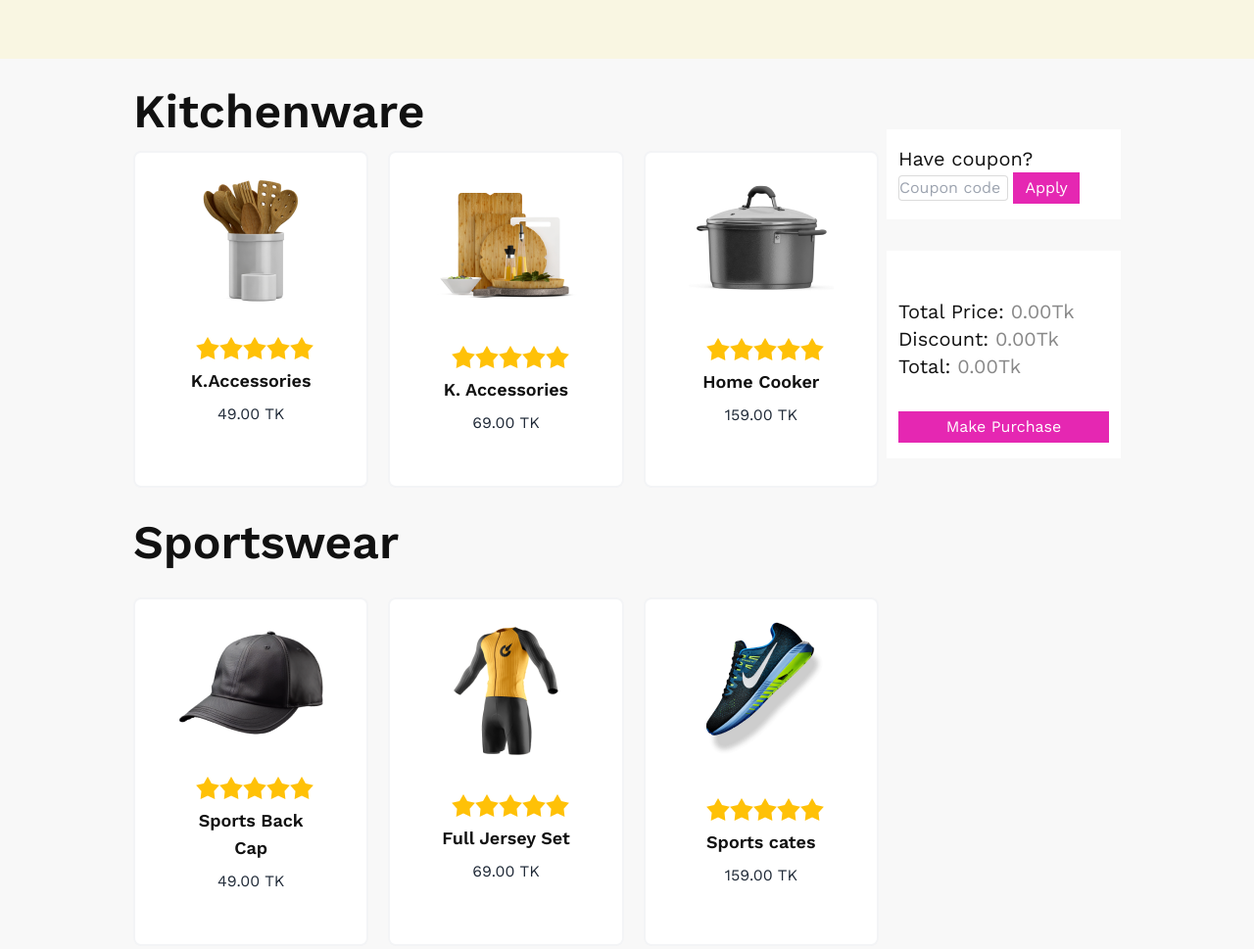
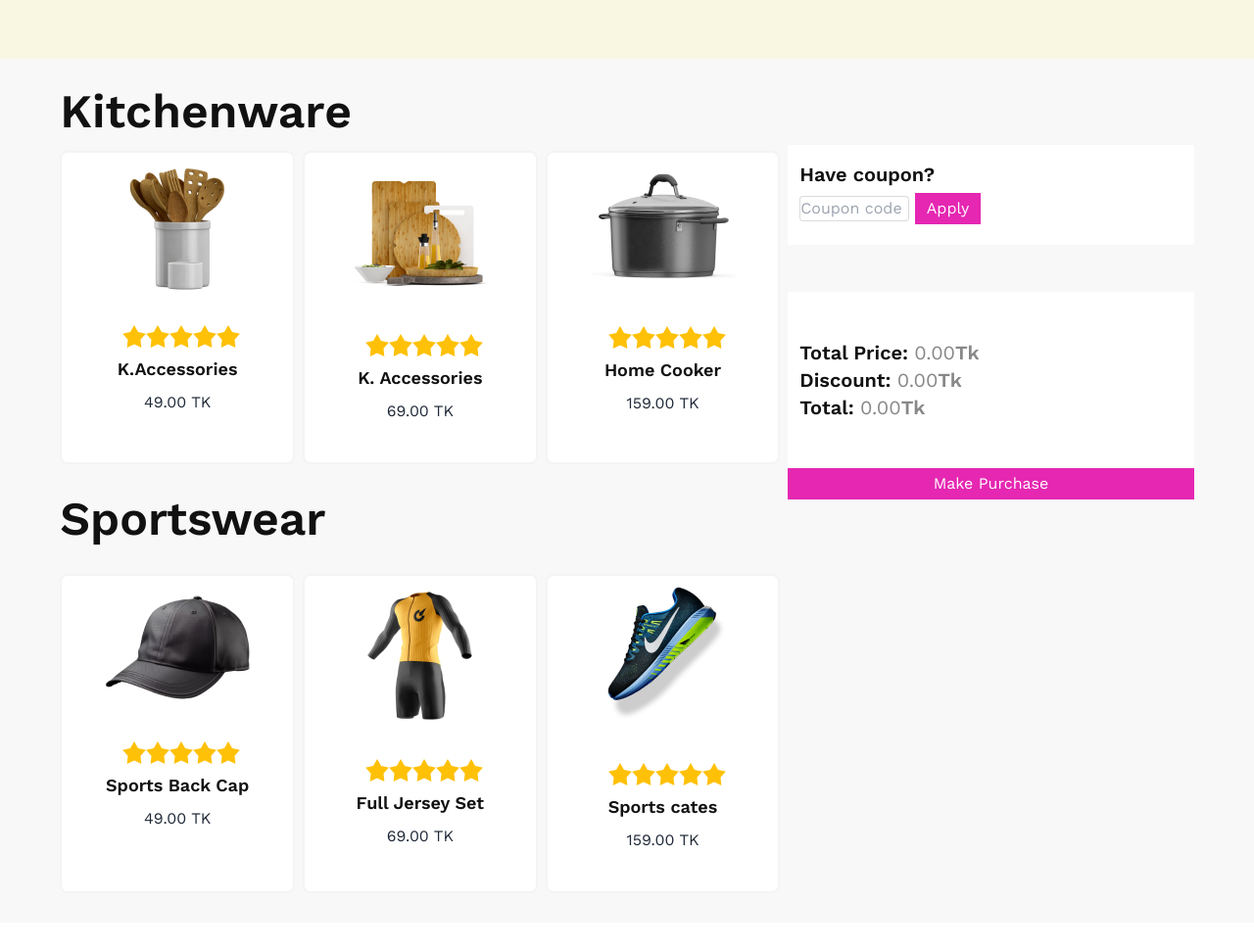
Before and after one commit to Rasibul/summer-sale, a plain HTML site: page index.html in a window 1280 px wide. Shown: the part 740-1709 px from the top of the page at 98% size. After the commit the page ends 1682 px from the top, so only its background shows below. Drawn offline with nearby package versions, Linux system fonts and the light colour scheme.

Commit message:
this work done

```diff
--- a/index.html
+++ b/index.html
@@ -27,7 +27,7 @@
 
     <div class="hero min-h-screen bg-[#F9F6E2]">
       <div class="hero-content flex-col lg:flex-row-reverse">
-        <img src="./images/Summer 1.png" class="max-w-sm " />
+        <img src="./images/Summer 1.png" class="md:max-w-sm " />
         <div>
           <h1 class="text-3xl font-medium text-[#111] text-center">---SALE FEVER---</h1>
           <p class="py-6 text-5xl font-bold">Purchase TK 200 or
@@ -43,15 +43,15 @@
     </div>
   </header>
   <!-- Banner section end here -->
-  <main class=" w-[80%] mx-auto flex px-2 gap-2">
+  <main class=" w-[80%] lg:w-11/12 mx-auto flex flex-col lg:flex-row px-2 gap-2">
     <!-- card sectio start here -->
 
     <!-- kitchen Section -->
     <section class="my-[30px] flex-grow">
-      <p class="text-[#111] text-5xl font-semibold mb-4">Kitchenware</p>
-      <div class="grid gap-5 grid-cols-1 md:grid-cols-2 lg:grid-cols-3">
+      <p class="text-[#111] text-2xl sm:text-5xl font-semibold mb-4">Kitchenware</p>
+      <div class="grid gap-2 grid-cols-1 md:grid-cols-2 lg:grid-cols-3">
         <!-- first card -->
-        <div id="first-card" class="card  p-5 bg-white rounded-lg border-2  border-gray-100 ">
+        <div id="first-card" class="card  p-2 bg-white rounded-lg border-2  border-gray-100 ">
           <figure><img src="./images/prod1.png" alt="" /></figure>
           <div class="card-body items-center text-center">
             <div class="rating  rating-half">
@@ -72,7 +72,7 @@
           </div>
         </div>
         <!-- second card -->
-        <div id="second-card" class="card  p-5 bg-white rounded-lg border-2  border-gray-100">
+        <div id="second-card" class="card  p-2 bg-white rounded-lg border-2  border-gray-100">
           <figure><img src="./images/prod2.png" alt="" /></figure>
           <div class="card-body items-center text-center">
             <div class="rating  rating-half">
@@ -93,7 +93,7 @@
           </div>
         </div>
         <!-- third card -->
-        <div id="third-card" class="card  p-5 bg-white rounded-lg border-2   border-gray-100 ">
+        <div id="third-card" class="card  p-2 bg-white rounded-lg border-2   border-gray-100 ">
           <figure><img src="./images/prod3.png" alt="" /></figure>
           <div class="card-body items-center text-center">
             <div class="rating  rating-half">
@@ -115,10 +115,10 @@
         </div>
       </div>
       <!-- sport Section -->
-      <p class="text-[#111] text-5xl font-semibold mb-8 mt-8">Sportswear</p>
-      <div class="grid gap-5 grid-cols-1 md:grid-cols-2 lg:grid-cols-3">
+      <p class="text-[#111] text-2xl sm:text-5xl font-semibold mb-8 mt-8">Sportswear</p>
+      <div class="grid gap-2 grid-cols-1 md:grid-cols-2 lg:grid-cols-3">
         <!-- fourth card -->
-        <div id="fourth-card" class="card  p-5 bg-white rounded-lg border-2  border-gray-100 ">
+        <div id="fourth-card" class="card  p-2 bg-white rounded-lg border-2  border-gray-100 ">
           <figure><img src="./images/prod4.png" alt="" /></figure>
           <div class="card-body items-center text-center">
             <div class="rating  rating-half">
@@ -139,7 +139,7 @@
           </div>
         </div>
         <!-- fifth card -->
-        <div id="fifth-card" class="card  p-5 bg-white rounded-lg border-2 border-gray-100">
+        <div id="fifth-card" class="card  p-2 bg-white rounded-lg border-2 border-gray-100">
           <figure><img src="./images/prod5.png" alt="" /></figure>
           <div class="card-body items-center text-center">
             <div class="rating  rating-half">
@@ -160,7 +160,7 @@
           </div>
         </div>
         <!-- six card -->
-        <div id="six-card" class="card  p-5 bg-white rounded-lg border-2  border-gray-100 ">
+        <div id="six-card" class="card  p-2 bg-white rounded-lg border-2  border-gray-100 ">
           <figure><img src="./images/prod6.png" alt="" /></figure>
           <div class="card-body items-center text-center">
             <div class="rating  rating-half">
@@ -183,10 +183,11 @@
       </div>
     </section>
     <!-- discount section -->
-    <section class="flex-grow w-3/12 mt-10">
-        <div class="bg-white px-3 py-4 my-8">
-          <h1 class="text-[#111] text-xl font-medium">Have coupon?</h1>
-          <input type="text" id="inputField" placeholder="Coupon code" class="w-28 rounded border-solid border border-[#11111126]">
+    <section class="flex-grow sm:w-3/12 md:w-11/12 lg:w-4/12 mt-10">
+      <div class="bg-white px-3 py-4 my-12">
+        <h1 class="text-[#111] text-xl font-semibold">Have coupon?</h1>
+        <input type="text" id="inputField" placeholder="Coupon code"
+          class="w-28 rounded border-solid border my-2 border-[#11111126]">
         <button id="discount-btn" class="px-3 py-1 bg-[#e527b2] text-white" disabled>Apply</button>
       </div>
       <div class="bg-white px-3 py-4">
@@ -194,12 +195,34 @@
 
         </div>
         <div class="my-8">
-            <p class="text-[#111] text-xl font-medium">Total Price: <span id="total-price"
+          <p class="text-[#111] text-xl font-semibold">Total Price: <span id="total-price"
               class="text-[#11111180] text-xl font-medium">0.00</span><span class="text-[#11111180]">Tk</span></p>
-            <p class="text-[#111] text-xl font-medium">Discount: <span id="discount-amount" class="text-[#11111180] text-xl font-medium">0.00</span><span class="text-[#11111180]">Tk</span></p>
-            <p id="total" class="text-[#111] text-xl font-medium">Total: <span id="total-amount" class="text-[#11111180] text-xl font-medium">0.00</span><span class="text-[#11111180]">Tk</span></p>
+          <p class="text-[#111] text-xl font-semibold">Discount: <span id="discount-amount"
+              class="text-[#11111180] text-xl font-medium">0.00</span><span class="text-[#11111180]">Tk</span></p>
+          <p id="total" class="text-[#111] text-xl font-semibold">Total: <span id="total-amount"
+              class="text-[#11111180] text-xl font-medium">0.00</span><span class="text-[#11111180]">Tk</span></p>
         </div>
-        <button id="clicked-btn" class=" py-1 bg-[#e527b2] text-white w-full" disabled>Make Purchase</button>
+      </div>
+      <!-- Modal Section -->
+      <div class="card-actions">
+        <button id="clicked-btn" class="py-1 bg-[#e527b2] text-white w-full" disabled
+          onclick="my_modal_1.showModal()">Make Purchase</button>
+        <dialog id="my_modal_1" class="modal">
+          <form method="dialog" class="">
+            <div class="modal-action">
+              <div class="card card-compact sm:w-96 bg-base-100 shadow-xl">
+                <figure><img src="./images/congo.png" alt="Shoes" /></figure>
+                <div class="card-body items-center text-center">
+                  <p class="font-5xl font-bold text-[#111]">Congratulations</p>
+                  <p class="text-[#11111180] text-lg font-normal">Your Purchase the product</p>
+                  <div class="card-actions">
+                    <button id="btn-go-home" class="btn btn-secondary" onclick="window.location.reload()">GO Home</button>
+                  </div>
+                </div>
+              </div>
+            </div>
+          </form>
+        </dialog>
       </div>
     </section>
   </main>
--- a/js/utilities.js
+++ b/js/utilities.js
@@ -1,7 +1,7 @@
 
 function getValue(elementId) {
     const element = document.getElementById(elementId);
-    const value = parseFloat(element.innerText);
+    let value = parseFloat(element.innerText);
     return value;
   }
 
```
Also changed, not shown: js/index.js (+0 -108 lines). Lines whose indentation alone changed are shown as unchanged.
